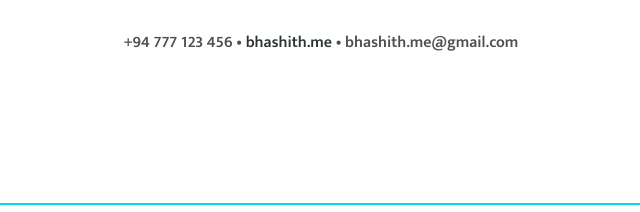
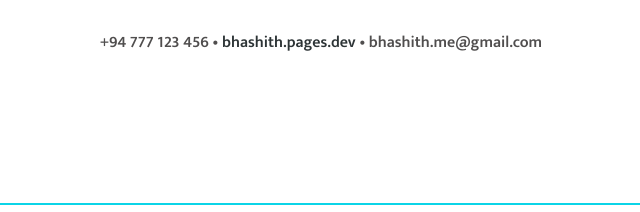
Before and after one commit to usbzonelk/noob_folio, a plain HTML site: page index.html in a window 1280 px wide. Shown: the part 588-800 px from the top of the page, 327-967 px from the left. Drawn offline with nearby package versions, Linux system fonts and the light colour scheme.

Commit message:
Update index.html

```diff
--- a/index.html
+++ b/index.html
@@ -37,7 +37,7 @@
             <span>Bhashith</span>
         </div>
         <ul class="navigateList">
-            <li><a href="#home">Home</a></li>
+            <li><a href="https://bhashith.pages.dev/">Home</a></li>
             <li><a href="#about">About</a></li>
             <li><a href="#academics">Academics</a></li>
             <li><a href="#experience">Experience</a></li>
@@ -62,7 +62,7 @@
                 <h1> Bhashith</h1>
                 <div
                     style="color: #504E4E; font-size: 1rem; font-family: DM Sans; font-weight: 400; word-wrap: break-word; margin-top:0.5rem">
-                    <h4> +94 777 123 456 • <a href="https://bhashith.me">bhashith.me </a> • bhashith.me@gmail.com</h4>
+                    <h4> +94 777 123 456 • <a href="https://bhashith.pages.dev/">bhashith.pages.dev </a> • bhashith.me@gmail.com</h4>
                 </div>
             </div>
 
```
